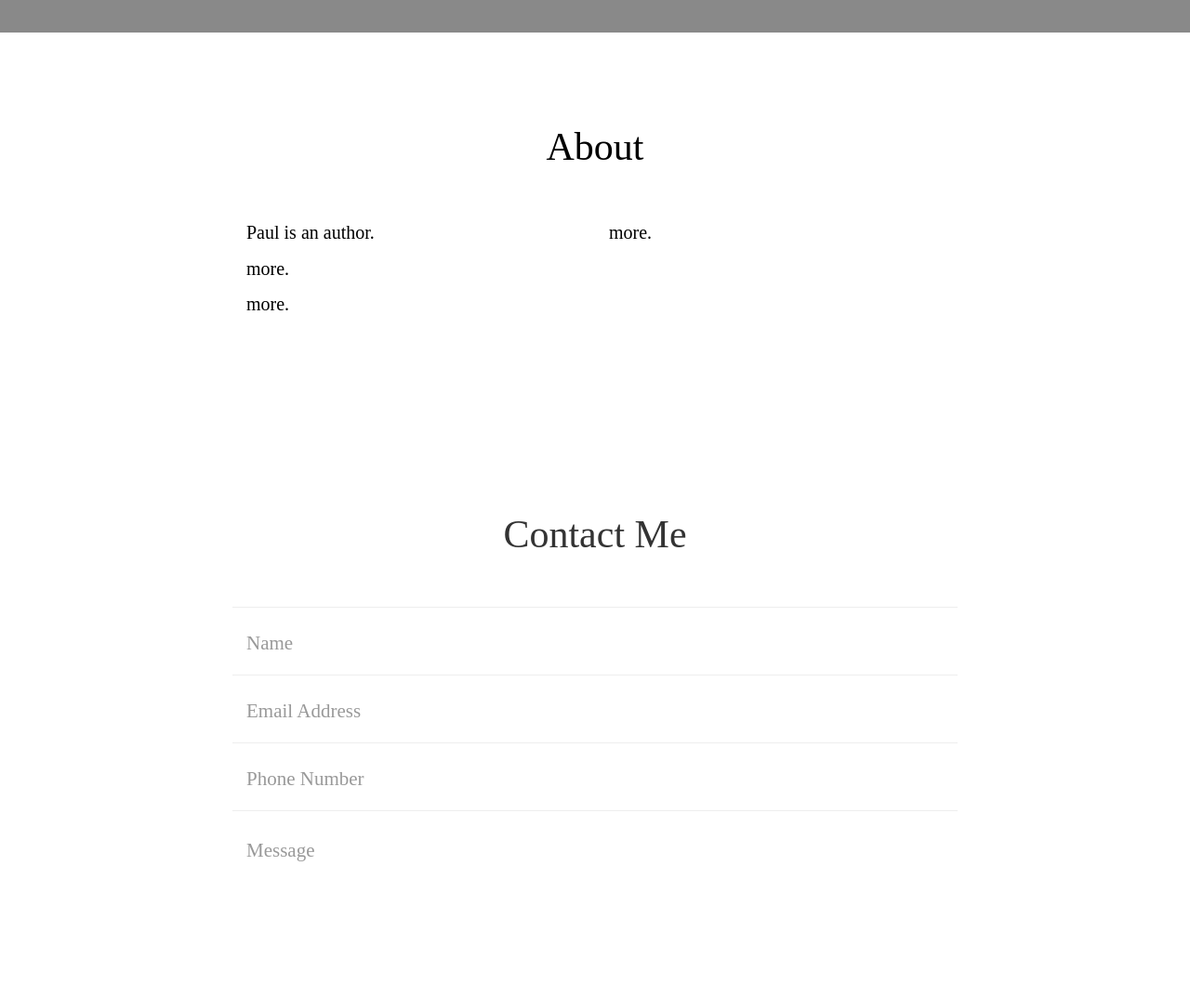
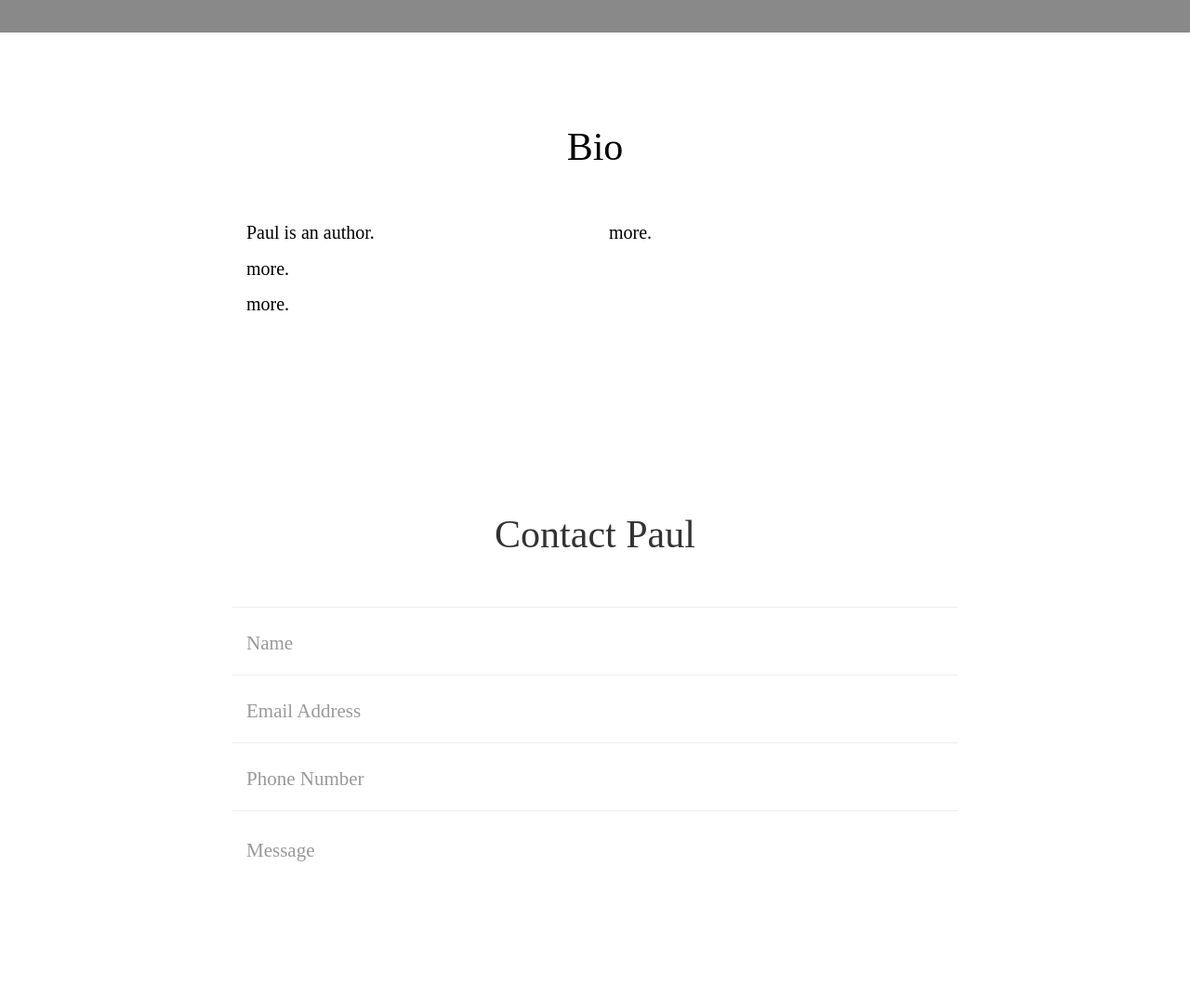
Before and after one commit to pauljonscott/pauljonscott.github.io, a website: page index.html in a window 1280 px wide. Shown: the part 840-1913 px from the top of the page at 93% size. Drawn offline with nearby package versions, Linux system fonts and the light colour scheme.

Commit message:
Update index.html

```diff
--- a/index.html
+++ b/index.html
@@ -69,7 +69,7 @@
                         <a href="#page-top"></a>
                     </li>
                     <li class="page-scroll">
-                        <a href="#about">About</a>
+                        <a href="#about">Bio</a>
                     </li>
                     <li class="page-scroll">
                         <a href="#contact">Contact</a>
@@ -99,12 +99,12 @@
         </div>
     </header>
 
-    <!-- About Section -->
+    <!-- Bio Section -->
     <section class="success" id="about">
         <div class="container">
             <div class="row">
                 <div class="col-lg-12 text-center">
-                    <h2>About</h2>
+                    <h2>Bio</h2>
                     <hr class="star-light">
                 </div>
             </div>
@@ -126,7 +126,7 @@
         <div class="container">
             <div class="row">
                 <div class="col-lg-12 text-center">
-                    <h2>Contact Me</h2>
+                    <h2>Contact Paul</h2>
                     <hr class="star-primary">
                 </div>
             </div>
```
